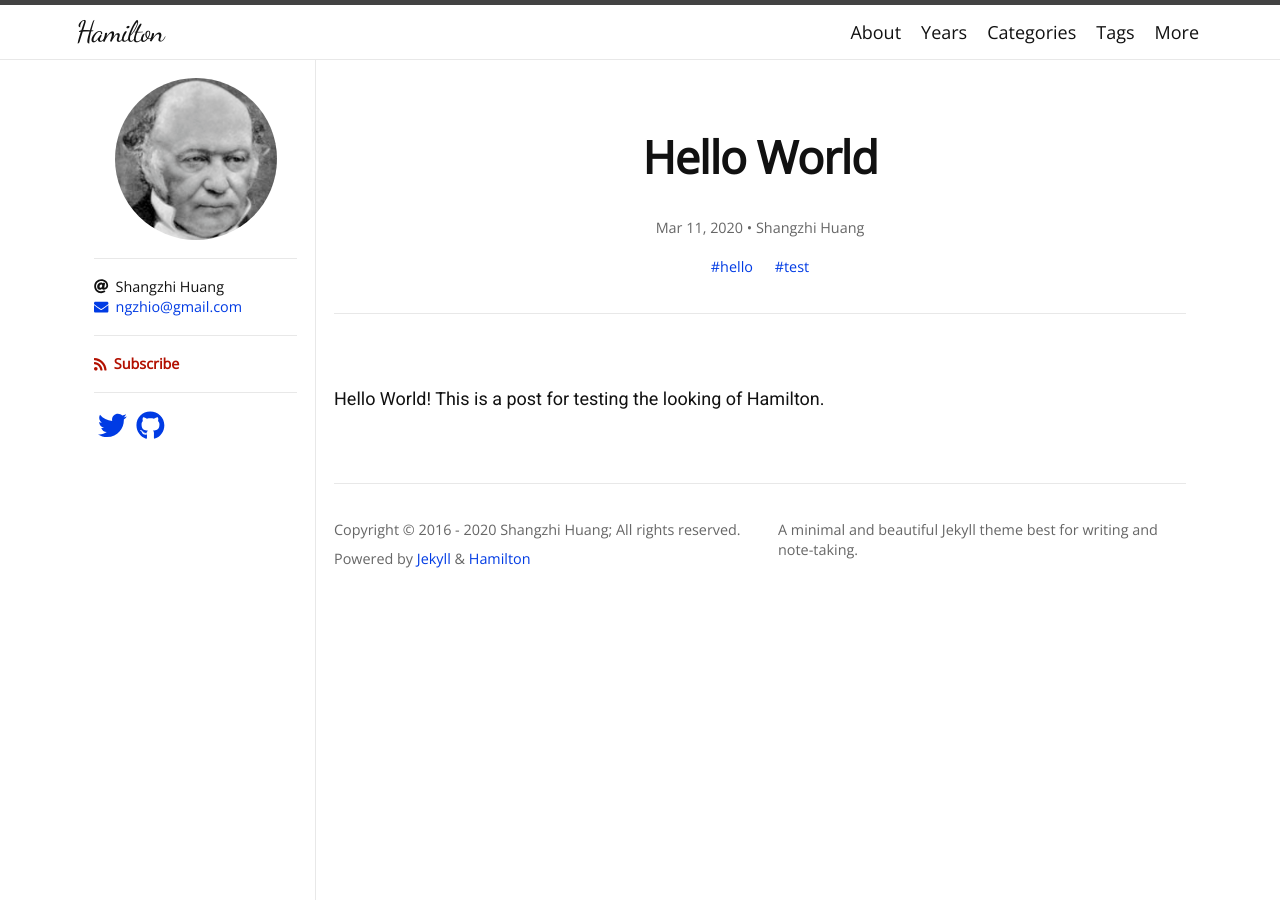
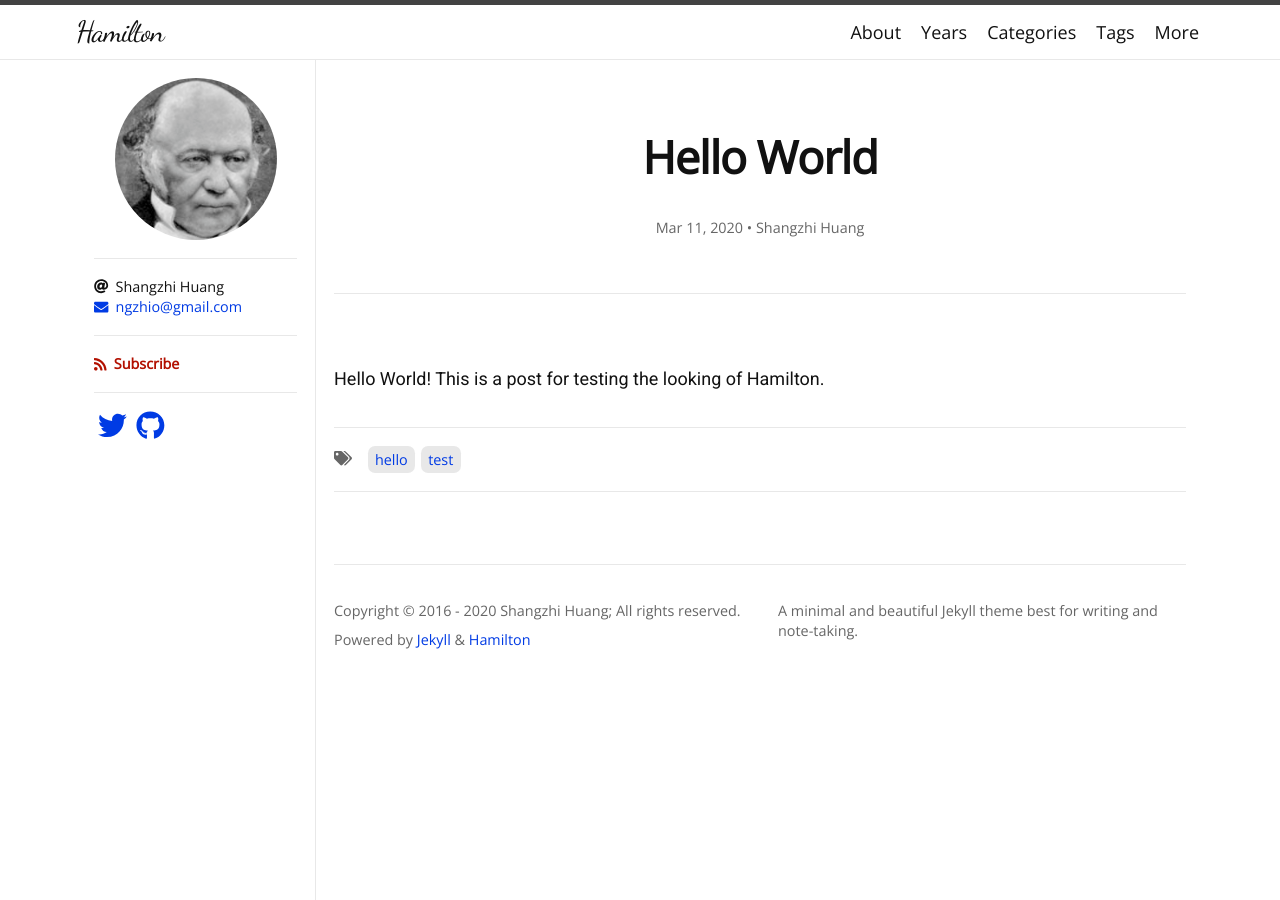
Before and after one commit to zivong/jekyll-theme-hamilton, a Jekyll site: the page built from _posts/2020-03-11-hello-world.md, in a window 1280 px wide. Built offline with Jekyll 4.4.1, drawn with Linux system fonts in a browser that asks for light colours; nearby versions of some CDN libraries; comment, search, counter and statistics services are not loaded.

Commit message:
Show categories and tags at the bottom of each post

```diff
--- a/_layouts/post.html
+++ b/_layouts/post.html
@@ -28,26 +28,46 @@ layout: default
       {%- endif -%}
     </p>
 
-    {% if page.tags.size > 0 %}
-      <p class="post-meta post-tags">
-        {% assign tags = page.tags | sort %}
-        {% for tag in tags %}
-          <span class="post-tag">
-            {% assign slugified_tag = tag | slugify %}
-            <a href="{{ '/tags/#:tag' | replace: ':tag', slugified_tag | relative_url }}">#{{ slugified_tag }}</a>
-          </span>
-        {% endfor %}
-      </p>
-    {% endif %}
-
   </header>
 
   <div class="post-content e-content" itemprop="articleBody">
     {{ content }}
-
-    {% if page.comments != false and jekyll.environment == "production" %}
-      {% include disqus.html %}
-    {% endif %}
   </div>
 
+  <footer class="post-footer">
+    {% if page.categories.size > 0 %}
+      <div class="post-meta">
+        <i class="fas fa-folder"></i>
+        <ul class="post-taxonomies post-categories">
+          {% assign categories = page.categories | sort %}
+          {% for category in categories %}
+            <li class="post-category">
+              {% assign slugified_category = category | slugify %}
+              <a href="{{ '/categories/#:category' | replace: ':category', slugified_category | relative_url }}">{{ category }}</a>
+            </li>
+          {% endfor %}
+        </ul>
+      </div>
+    {% endif %}
+
+    {% if page.tags.size > 0 %}
+      <div class="post-meta">
+        <i class="fas fa-tags"></i>
+        <ul class="post-taxonomies post-tags">
+          {% assign tags = page.tags | sort %}
+          {% for tag in tags %}
+            <li class="post-tag">
+              {% assign slugified_tag = tag | slugify %}
+              <a href="{{ '/tags/#:tag' | replace: ':tag', slugified_tag | relative_url }}">{{ slugified_tag }}</a>
+            </li>
+          {% endfor %}
+        </ul>
+      </div>
+    {% endif %}
+  </footer>
+
+  {% if page.comments != false and jekyll.environment == "production" %}
+    {% include disqus.html %}
+  {% endif %}
+
 </article>
--- a/_sass/hamilton/layout.scss
+++ b/_sass/hamilton/layout.scss
@@ -358,7 +358,7 @@
  */
 .post-header {
   padding-top: $spacing-unit * 2;
-  padding-bottom: $spacing-unit / 2;
+  padding-bottom: $spacing-unit;
   border-bottom: 1px solid;
   margin-bottom: $spacing-unit * 2;
   text-align: center;
@@ -369,13 +369,34 @@
   margin-bottom: $spacing-unit / 2;
 }
 
-.post-tags {
-  .post-tag {
-    margin-right: $spacing-unit / 2;
+.post-footer {
+  padding-top: $spacing-unit / 2;
+  border-top: 1px solid;
+  border-bottom: 1px solid;
+}
+
+ul.post-taxonomies {
+  list-style: none;
+  display: inline-block;
+  vertical-align: middle;
+  margin: 0 0 0 $spacing-unit / 3;
+
+  li {
+    float: left;
+    margin-right: $spacing-unit / 6;
+    padding: 0.3em 0.5em 0.2em 0.5em;
   }
+}
 
-  > :last-child {
-    margin-right: 0;
+ul.post-tags {
+  li {
+    border-radius: 0.5em;
+  }
+}
+
+ul.post-categories {
+  li {
+    text-decoration: underline;
   }
 }
 
--- a/_sass/hamilton/skin.scss
+++ b/_sass/hamilton/skin.scss
@@ -121,6 +121,16 @@ table {
   color: $text-color-light;
 }
 
+.post-footer {
+  border-color: $border-color-light;
+}
+
+ul.post-tags {
+  li {
+    background-color: $border-color-light;
+  }
+}
+
 .pagination {
   li {
     a, div {
```
